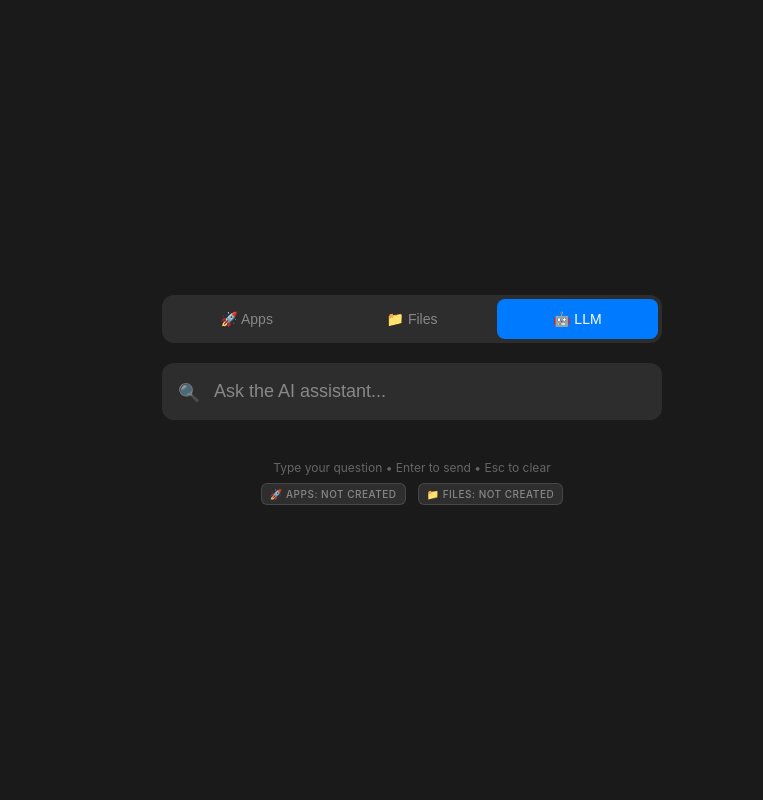
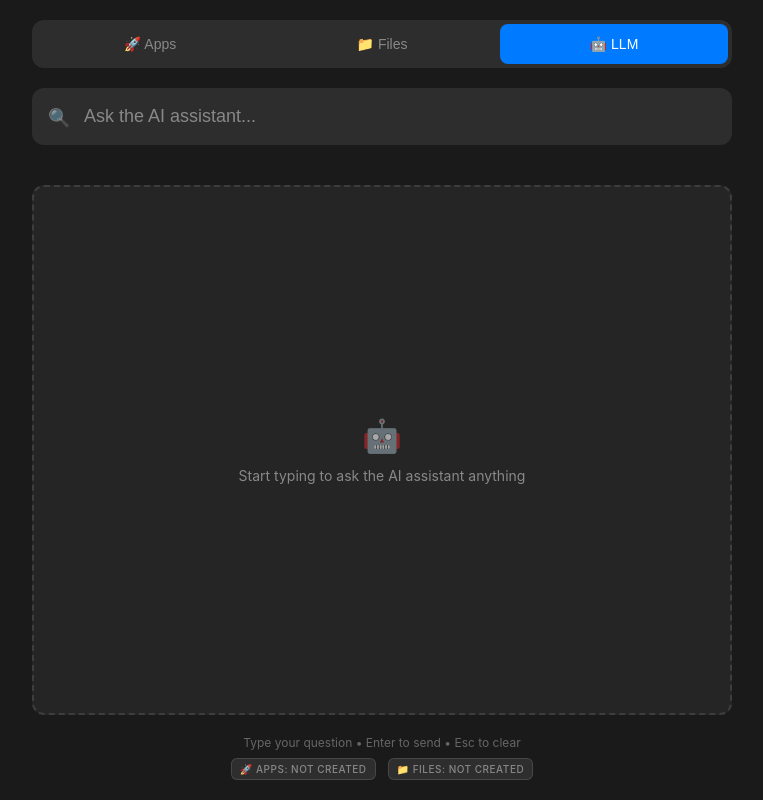
Before and after one commit to BautistaPessagno/aleph, a React (Vite) app: page / in a window 1280 px wide. Both pictures are taken after a click on the button "🤖 LLM". Shown: the whole page, without its empty margins (228-991 px from the left). Built offline with nearby package versions, Linux system fonts and the light colour scheme.

Commit message:
notify implementation and LLM chat

```diff
--- a/src/App.css
+++ b/src/App.css
@@ -15,17 +15,30 @@ body {
   height: 100vh;
   display: flex;
   flex-direction: column;
-  justify-content: center;
-  align-items: center;
   padding: 20px;
-  max-width: 600px;
+  max-width: 800px;
   margin: 0 auto;
 }
 
 .search-container {
   width: 100%;
-  max-width: 500px;
+  max-width: 700px;
   position: relative;
+  display: flex;
+  flex-direction: column;
+  height: 100%;
+}
+
+.search-header {
+  flex-shrink: 0;
+  margin-bottom: 20px;
+}
+
+.search-content {
+  flex: 1;
+  display: flex;
+  flex-direction: column;
+  min-height: 0;
 }
 
 .mode-selector {
@@ -272,6 +285,7 @@ body {
 }
 
 .help-text {
+  flex-shrink: 0;
   margin-top: 20px;
   text-align: center;
 }
@@ -368,25 +382,54 @@ body {
 
 /* LLM Interface Styles */
 .llm-container {
-  margin-top: 20px;
+  flex: 1;
+  display: flex;
+  flex-direction: column;
+  min-height: 0;
+  overflow: hidden;
 }
 
 .llm-response {
   background: #2d2d2d;
   border-radius: 12px;
-  padding: 20px;
   margin-bottom: 20px;
   box-shadow: 0 10px 40px rgba(0, 0, 0, 0.3);
   animation: slideIn 0.3s ease-out;
+  flex: 1;
+  display: flex;
+  flex-direction: column;
+  min-height: 0;
+  overflow: hidden;
 }
 
 .llm-response-header {
+  flex-shrink: 0;
   display: flex;
   align-items: center;
   gap: 8px;
-  margin-bottom: 16px;
-  padding-bottom: 12px;
+  padding: 20px 20px 16px 20px;
   border-bottom: 1px solid #3d3d3d;
+  position: relative;
+}
+
+.clear-response-button {
+  position: absolute;
+  right: 16px;
+  top: 50%;
+  transform: translateY(-50%);
+  background: transparent;
+  border: none;
+  color: #888888;
+  font-size: 16px;
+  cursor: pointer;
+  padding: 4px;
+  border-radius: 4px;
+  transition: all 0.2s ease;
+}
+
+.clear-response-button:hover {
+  background: rgba(255, 255, 255, 0.1);
+  color: #ffffff;
 }
 
 .llm-icon {
@@ -402,6 +445,9 @@ body {
 }
 
 .llm-response-content {
+  flex: 1;
+  overflow-y: auto;
+  padding: 20px;
   line-height: 1.6;
   color: #ffffff;
 }
@@ -414,11 +460,143 @@ body {
   margin-bottom: 0;
 }
 
+/* Loading state for LLM */
+.llm-loading {
+  display: flex;
+  align-items: center;
+  justify-content: center;
+  padding: 40px;
+  background: #2d2d2d;
+  border-radius: 12px;
+  margin-bottom: 20px;
+  flex: 1;
+}
+
+.llm-loading-content {
+  display: flex;
+  flex-direction: column;
+  align-items: center;
+  gap: 16px;
+}
+
+.llm-loading-text {
+  color: #888888;
+  font-size: 14px;
+  text-align: center;
+}
+
+.typing-indicator {
+  display: flex;
+  align-items: center;
+  gap: 4px;
+}
+
+.typing-dot {
+  width: 8px;
+  height: 8px;
+  background: #007aff;
+  border-radius: 50%;
+  animation: typing 1.4s infinite ease-in-out;
+}
+
+.typing-dot:nth-child(1) { animation-delay: 0s; }
+.typing-dot:nth-child(2) { animation-delay: 0.2s; }
+.typing-dot:nth-child(3) { animation-delay: 0.4s; }
+
+@keyframes typing {
+  0%, 80%, 100% {
+    transform: scale(0.8);
+    opacity: 0.5;
+  }
+  40% {
+    transform: scale(1);
+    opacity: 1;
+  }
+}
+.llm-history::-webkit-scrollbar {
+  width: 6px;
+}
+
+.llm-history::-webkit-scrollbar-track {
+  background: transparent;
+}
+
+.llm-history::-webkit-scrollbar-thumb {
+  background: #555555;
+  border-radius: 3px;
+}
+
+.llm-history::-webkit-scrollbar-thumb:hover {
+  background: #666666;
+}
+
+/* Responsive design for smaller screens */
+@media (max-height: 600px) {
+  .app {
+    padding: 10px;
+  }
+
+  .search-header {
+    margin-bottom: 15px;
+  }
+
+  .llm-response-header {
+    padding: 15px 15px 12px 15px;
+  }
+
+  .llm-response-content {
+    padding: 15px;
+  }
+
+  .llm-history {
+    padding: 12px;
+    max-height: 150px;
+  }
+
+  .llm-prompt {
+    padding: 30px 15px;
+  }
+}
+
+@media (max-width: 500px) {
+  .app {
+    max-width: 100%;
+    padding: 15px;
+  }
+
+  .search-container {
+    max-width: 100%;
+  }
+
+  .mode-selector {
+    flex-direction: column;
+    gap: 2px;
+  }
+
+  .mode-button {
+    padding: 10px 12px;
+    font-size: 13px;
+  }
+
+  .search-input {
+    font-size: 16px; /* Prevent zoom on iOS */
+    padding: 14px 14px 14px 45px;
+  }
+
+  .search-icon {
+    left: 14px;
+    font-size: 16px;
+  }
+}
+
 .llm-history {
   background: #252525;
   border-radius: 12px;
   padding: 16px;
   box-shadow: 0 5px 20px rgba(0, 0, 0, 0.2);
+  flex-shrink: 0;
+  max-height: 200px;
+  overflow-y: auto;
 }
 
 .llm-history-header {
@@ -466,11 +644,14 @@ body {
 
 .llm-prompt {
   text-align: center;
-  padding: 30px 20px;
+  padding: 40px 20px;
   background: #252525;
   border-radius: 12px;
   border: 2px dashed #3d3d3d;
-  margin-top: 20px;
+  flex: 1;
+  display: flex;
+  align-items: center;
+  justify-content: center;
 }
 
 .llm-prompt-content {
--- a/src/App.tsx
+++ b/src/App.tsx
@@ -283,6 +283,7 @@ function App() {
   return (
     <div className="app">
       <div className="search-container">
+        <div className="search-header">
           {/* Mode Selector */}
           <div className="mode-selector">
             <button
@@ -330,7 +331,9 @@ function App() {
               <div className="spinner small"></div>
             </div>
           )}
+        </div>
 
+        <div className="search-content">
           {searchMode !== 'llm' && results.length > 0 && (
             <div className="results-container">
               {results.map((item, index) => (
@@ -353,11 +356,34 @@ function App() {
 
           {searchMode === 'llm' && (
             <div className="llm-container">
-            {llmResponse && (
+              {isLoading && query && (
+                <div className="llm-loading">
+                  <div className="llm-loading-content">
+                    <div className="typing-indicator">
+                      <div className="typing-dot"></div>
+                      <div className="typing-dot"></div>
+                      <div className="typing-dot"></div>
+                    </div>
+                    <p className="llm-loading-text">AI is thinking...</p>
+                  </div>
+                </div>
+              )}
+
+              {llmResponse && !isLoading && (
                 <div className="llm-response">
                   <div className="llm-response-header">
                     <span className="llm-icon">🤖</span>
                     <span className="llm-label">AI Response</span>
+                    <button
+                      className="clear-response-button"
+                      onClick={() => {
+                        setLlmResponse("");
+                        setQuery("");
+                      }}
+                      title="Clear response"
+                    >
+                      ✕
+                    </button>
                   </div>
                   <div className="llm-response-content">
                     {llmResponse.split('\n').map((line, index) => (
@@ -367,7 +393,7 @@ function App() {
                 </div>
               )}
 
-            {llmHistory.length > 0 && (
+              {llmHistory.length > 0 && !llmResponse && !isLoading && (
                 <div className="llm-history">
                   <div className="llm-history-header">
                     <span className="history-icon">📚</span>
@@ -385,6 +411,24 @@ function App() {
                         </div>
                       </div>
                     ))}
+                  </div>
+                </div>
+              )}
+
+              {!isLoading && !llmResponse && query && (
+                <div className="llm-prompt">
+                  <div className="llm-prompt-content">
+                    <span className="llm-icon">🤖</span>
+                    <p>Press Enter to send your question to the AI assistant</p>
+                  </div>
+                </div>
+              )}
+
+              {!isLoading && !llmResponse && !query && llmHistory.length === 0 && (
+                <div className="llm-prompt">
+                  <div className="llm-prompt-content">
+                    <span className="llm-icon">🤖</span>
+                    <p>Start typing to ask the AI assistant anything</p>
                   </div>
                 </div>
               )}
@@ -407,15 +451,6 @@ function App() {
                   </p>
                 </div>
               )}
-          </div>
-        )}
-
-        {searchMode === 'llm' && !isLoading && !llmResponse && query && (
-          <div className="llm-prompt">
-            <div className="llm-prompt-content">
-              <span className="llm-icon">🤖</span>
-              <p>Press Enter to send your question to the AI assistant</p>
-            </div>
             </div>
           )}
         </div>
@@ -455,6 +490,7 @@ function App() {
           </div>
         </div>
       </div>
+    </div>
   );
 }
 
```
Also changed, not shown: 1 other file (tests, documents, lock files or other folders). Lines whose indentation alone changed are shown as unchanged.
